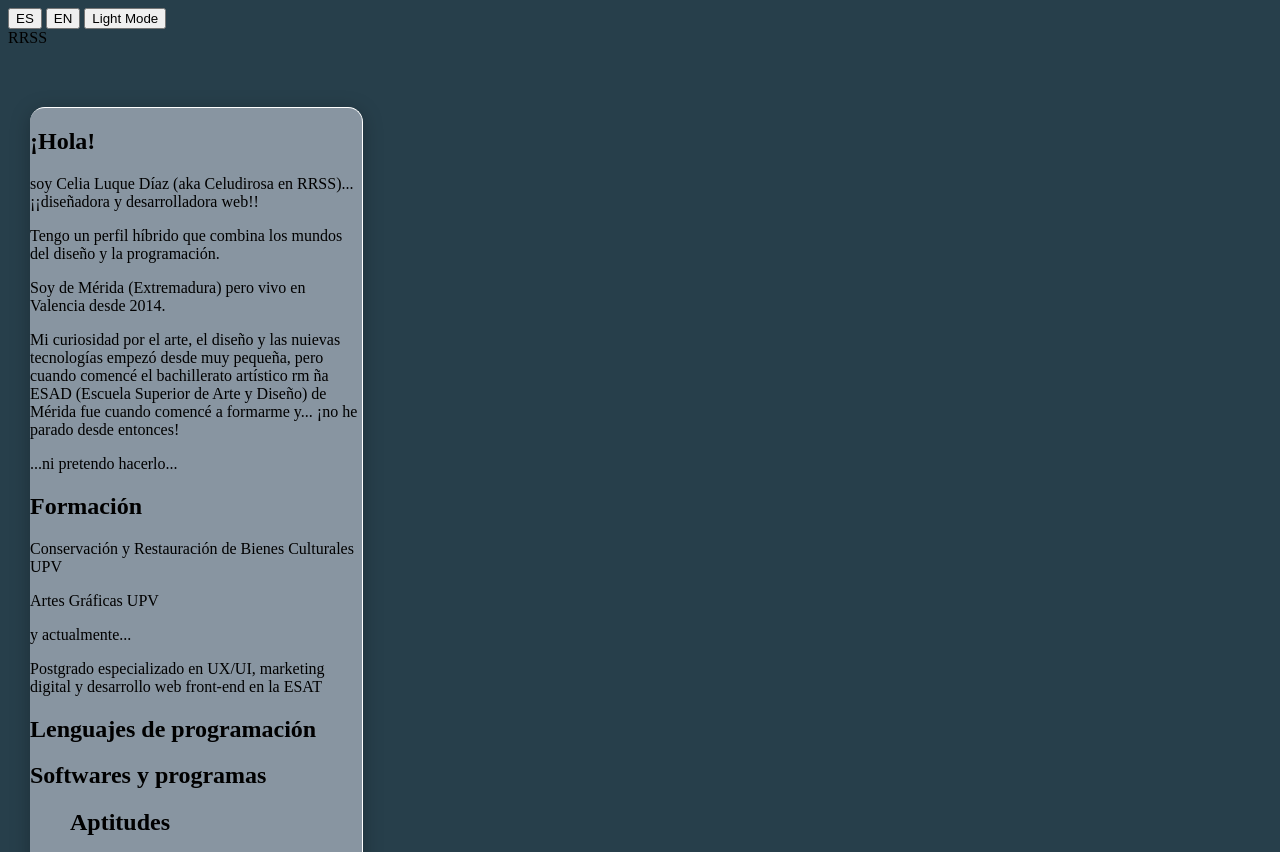
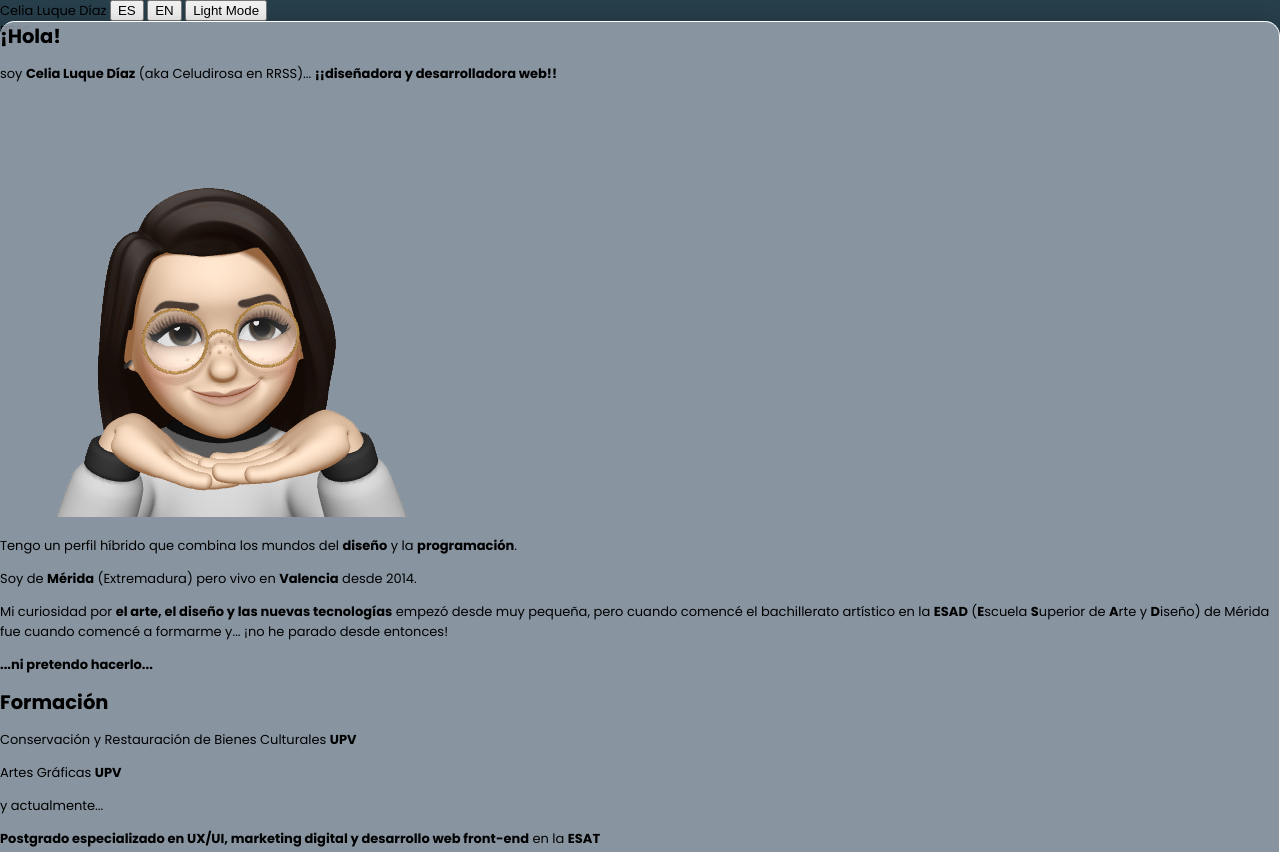
Before and after one commit to Celudirosa/project-alpha, a plain HTML site: page index.html in a window 1280 px wide. Shown: the top 852 px of the page. Drawn offline with Linux system fonts and the light colour scheme.

Commit message:
highlighted words

```diff
--- a/css/dark-mode.css
+++ b/css/dark-mode.css
@@ -1,27 +1,16 @@
 html {
   background: #273f4b;
+  font-family: 'Poppins', sans-serif;
+  font-size: 13px;
+}
 
-  display: flex;
-  flex-direction: row;
-  align-items: flex-start;
-  padding: 0px;
-  gap: 10px;
-
-  position: absolute;
-  width: 393px;
-  height: 2713px;
-  left: 0px;
-  top: 0px;
+body {
+  margin: 0;
 }
 
 .background-window {
-  box-sizing: border-box;
-
   position: absolute;
-  width: 333px;
-  height: 2387px;
-  left: 30px;
-  top: 107px;
+  margin: 100px, 30px, 200px, 30px;
 
   background: rgba(233, 235, 248, 0.5);
   border-width: 1px 1px 0px 0px;
@@ -29,6 +18,5 @@ html {
   border-color: #FFFFFF;
   box-shadow: 0px 4px 20px rgba(0, 0, 0, 0.25);
   backdrop-filter: blur(10px);
-
   border-radius: 15px;
 }
--- a/css/light-mode.css
+++ b/css/light-mode.css
@@ -1,27 +1,23 @@
 html {
   background: #A6D4EA;
-
-  display: flex;
-  flex-direction: row;
-  align-items: flex-start;
-  padding: 0px;
-  gap: 10px;
-
-  position: absolute;
-  width: 393px;
-  height: 2992px;
-  left: 0px;
-  top: 0px;
+  font-family: 'Poppins', sans-serif;
+  font-size: 13px;
 }
 
+body {
+  margin: 0;
+}
+
+/* ***FONT STYLE*** */
+h1, h2 {
+  margin: 0;
+  padding: 0;
+}
+
+
 .background-window {
-  box-sizing: border-box;
-
   position: absolute;
-  width: 333px;
-  height: 2387px;
-  left: 30px;
-  top: 107px;
+  margin: 100px, 30px, 200px, 30px;
 
   background: rgba(233, 235, 248, 0.7);
   border-width: 1px 1px 0px 0px;
@@ -29,6 +25,5 @@ html {
   border-color: #FFFFFF;
   box-shadow: 0px 4px 20px rgba(0, 0, 0, 0.25);
   backdrop-filter: blur(10px);
-
   border-radius: 15px;
 }
--- a/index.html
+++ b/index.html
@@ -4,42 +4,66 @@
   <meta charset="UTF-8">
   <meta http-equiv="X-UA-Compatible" content="IE=edge">
   <meta name="viewport" content="width=device-width, initial-scale=1.0">
+  <link rel="preconnect" href="https://fonts.googleapis.com">
+  <link rel="preconnect" href="https://fonts.gstatic.com" crossorigin>
+  <link href="https://fonts.googleapis.com/css2?family=Poppins:wght@200;400;600;700&display=swap" rel="stylesheet">
   <link rel="stylesheet" href="css/light-mode.css">
   <link rel="stylesheet" href="css/dark-mode.css" id="style-dark-model">
-
   <title>Celia</title>
 </head>
+
 <body class="background">
+
+  <header>
+    <div>Celia Luque Díaz
+      <button id="button-language-es">ES</button>
+      <button id="button-language-en">EN</button>
+      <button id="button-dark-mode">Light Mode</button>
+    </div>
+  </header>
+
+<!-- *** SPANISH *** -->
   <div class="background-window" id="content-language-es">
+
+<!-- introducción -->
     <section>
       <div>
         <h1>¡Hola!</h1>
-        <p>soy Celia Luque Díaz (aka Celudirosa en RRSS)... ¡¡diseñadora y desarrolladora web!!</p>
+        <p>soy <strong>Celia Luque Díaz</strong> (aka Celudirosa en RRSS)... <strong>¡¡diseñadora y desarrolladora web!!</strong></p>
+        <img src="imgs/emoji-celia.png" alt="Emoji de Celia">
       </div>
     </section>
+
+<!-- about me -->
     <section>
       <div>
-        <p>Tengo un perfil híbrido que combina los mundos del diseño y la programación.</p>
-        <p>Soy de Mérida (Extremadura) pero vivo en Valencia desde 2014.</p>
-        <p>Mi curiosidad por el arte, el diseño y las nuievas tecnologías empezó desde muy pequeña, pero cuando comencé el bachillerato artístico rm ña ESAD (Escuela Superior de Arte y Diseño) de Mérida fue cuando comencé a formarme y... ¡no he parado desde entonces!</p>
-        <p>...ni pretendo hacerlo...</p>
+        <p>Tengo un perfil híbrido que combina los mundos del <strong>diseño</strong> y la <strong>programación</strong>.</p>
+        <p>Soy de <strong>Mérida</strong> (Extremadura) pero vivo en <strong>Valencia</strong> desde 2014.</p>
+        <p>Mi curiosidad por <strong>el arte, el diseño y las nuevas tecnologías</strong> empezó desde muy pequeña, pero cuando comencé el bachillerato artístico en la <strong>ESAD</strong> (<b>E</b>scuela <b>S</b>uperior de <b>A</b>rte y <b>D</b>iseño) de Mérida fue cuando comencé a formarme y... ¡no he parado desde entonces!</p>
+        <p><strong>...ni pretendo hacerlo...</strong></p>
       </div>
     </section>
+
+<!-- formación -->
     <section>
       <div>
         <h2>Formación</h2>
-        <p>Conservación y Restauración de Bienes Culturales UPV</p>
-        <p>Artes Gráficas UPV</p>
+        <p>Conservación y Restauración de Bienes Culturales <b>UPV</b></p>
+        <p>Artes Gráficas <b>UPV</b></p>
         <p>y actualmente...</p>
-        <p>Postgrado especializado en UX/UI, marketing digital y desarrollo web front-end en la ESAT</p>
+        <p><strong>Postgrado especializado en UX/UI, marketing digital y desarrollo web front-end</strong> en la <b>ESAT</b></p>
       </div>
     </section>
+
+<!-- lenguajes y sofwares -->
     <section>
       <div>
         <h2>Lenguajes de programación</h2>
         <h2>Softwares y programas</h2>
       </div>
     </section>
+
+<!-- aptitudes -->
     <section>
       <div>
         <ul><h2>Aptitudes</h2>
@@ -52,6 +76,8 @@
         </ul>
       </div>
     </section>
+
+<!-- formulario -->
     <section>
       <h2>¡Escríbeme!</h2>
       <form action="">
@@ -67,15 +93,15 @@
     <p>¡Gracias!</p>
   </div>
 
+<!-- *** ENGLISH *** -->
   <div id="content-language-en" style="display:none;">
     <h1>Hello!</h1>
     <p>This is the content of my website in english.</p>
   </div>
-  <button id="button-language-es">ES</button>
-  <button id="button-language-en">EN</button>
-  <button id="button-dark-mode">Light Mode</button>
+
   <script src="index.js"></script>
 </body>
+
 <footer>
   <div>RRSS</div>
 </footer>
```
